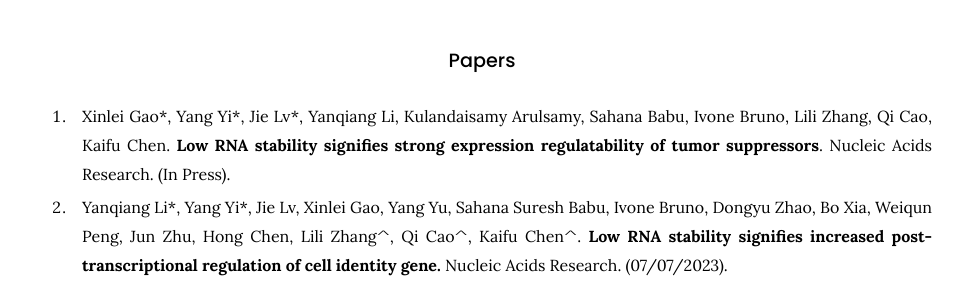
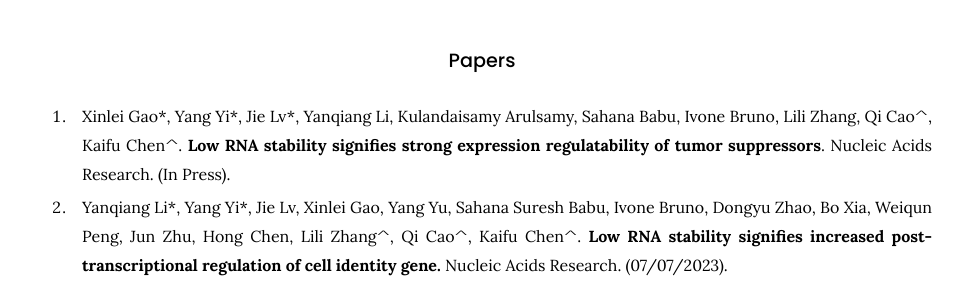
Before and after one commit to kaifuchenlab/kaifuchenlab.github.io, a Jekyll site: the page built from 3.publication/index.md, in a window 1280 px wide and 900 px high, scrolled down 371 px. Shown: the part 154-445 px from the top of the window, without its empty margins (158-1122 px from the left). Built offline with Jekyll 4.4.1, drawn with Linux system fonts in a browser that asks for light colours.

```diff
--- a/3.publication/index.md
+++ b/3.publication/index.md
@@ -19,7 +19,7 @@ Research Square.
 
 ### Papers
 
-1. Xinlei Gao\*, Yang Yi\*, Jie Lv\*, Yanqiang Li, Kulandaisamy Arulsamy, Sahana Babu, Ivone Bruno, Lili Zhang, Qi Cao, Kaifu Chen. **Low RNA stability signifies strong expression regulatability of tumor suppressors**. Nucleic Acids Research. (In Press).
+1. Xinlei Gao\*, Yang Yi\*, Jie Lv\*, Yanqiang Li, Kulandaisamy Arulsamy, Sahana Babu, Ivone Bruno, Lili Zhang, Qi Cao^, Kaifu Chen^. **Low RNA stability signifies strong expression regulatability of tumor suppressors**. Nucleic Acids Research. (In Press).
 
 2. Yanqiang Li\*, Yang Yi\*,  Jie Lv, Xinlei Gao, Yang Yu,  Sahana Suresh Babu, Ivone Bruno, Dongyu Zhao, Bo Xia, Weiqun Peng, Jun Zhu, Hong Chen, Lili Zhang^, Qi Cao^, Kaifu Chen^. **Low RNA stability signifies increased post-transcriptional regulation of cell identity gene.**
 Nucleic Acids Research. (07/07/2023).
```
